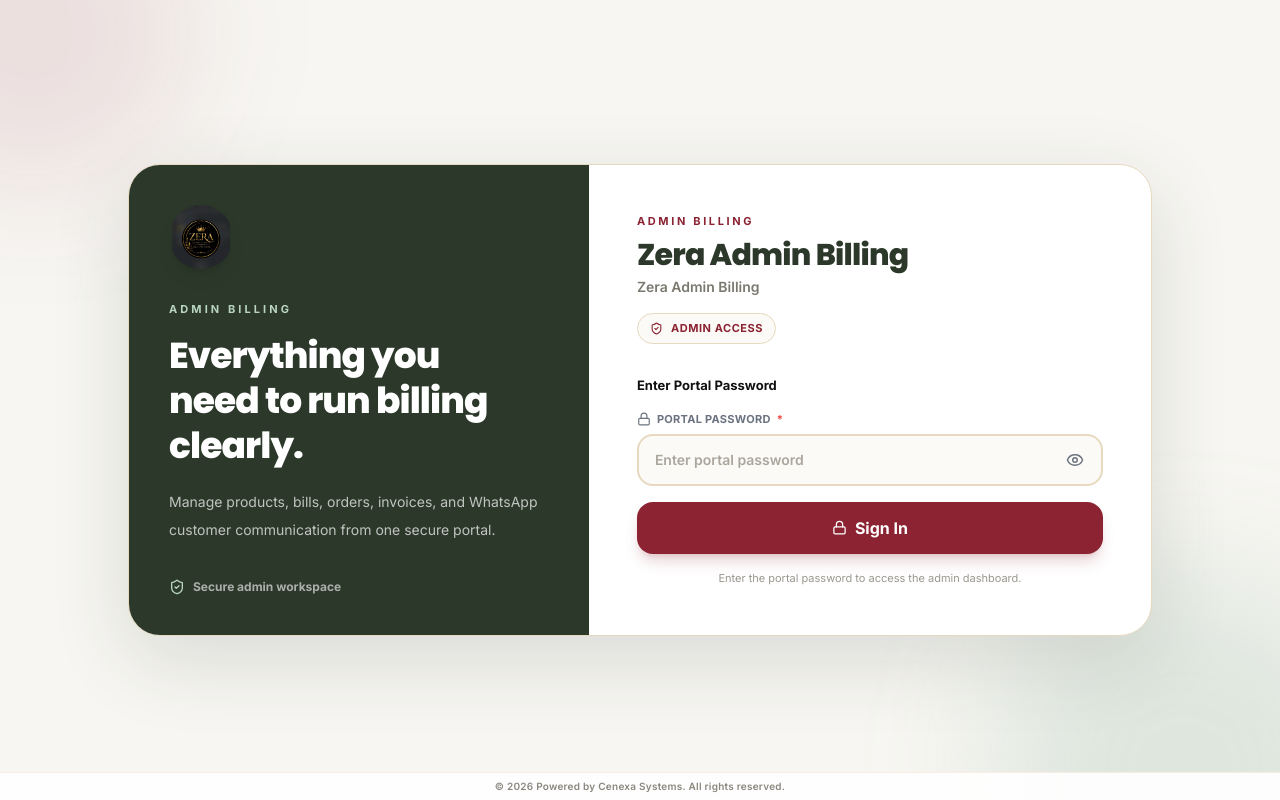
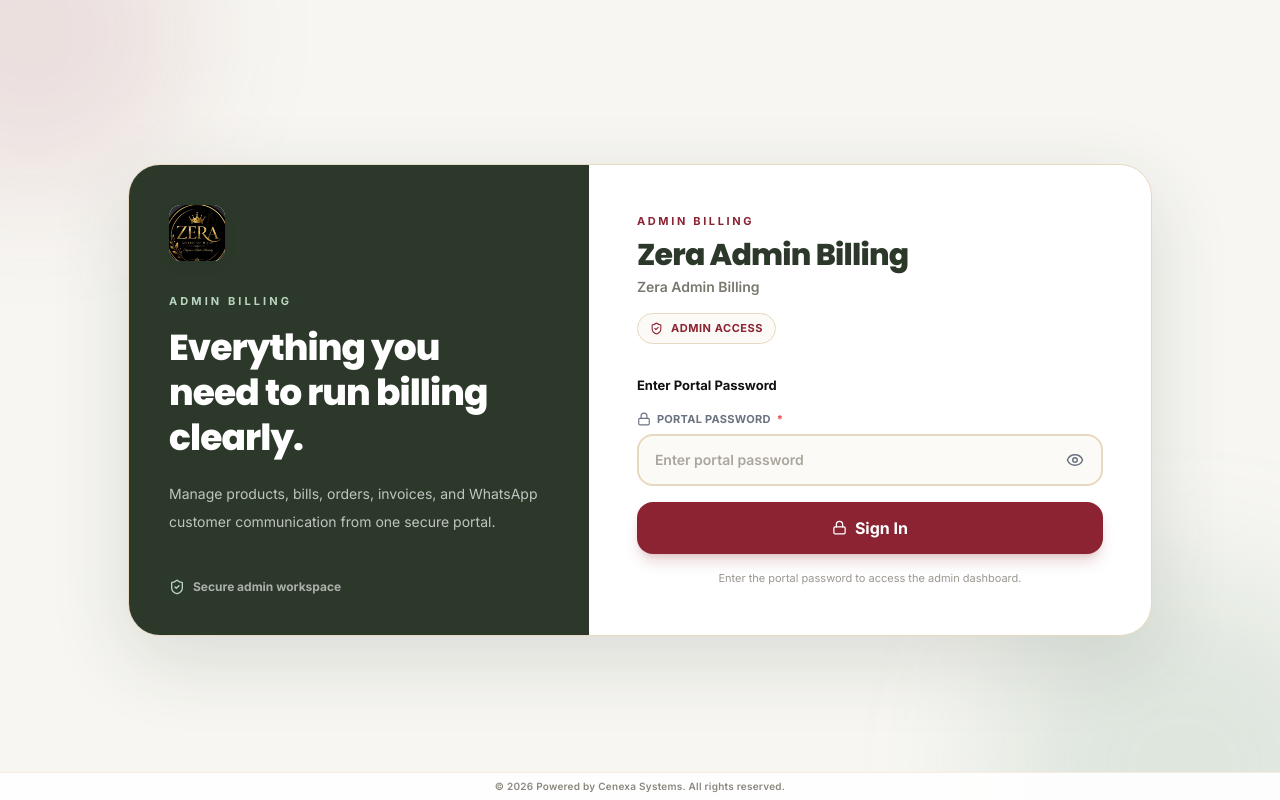
Before and after one commit to sanjayrockerz/KFC-Billing-system, a React (Vite) app in the folder naatu-shop/: page /admin-login in a window 1280 px wide. Built offline with nearby package versions, Linux system fonts and the light colour scheme; no server answers; the database is empty.

Commit message:
Fix login logo to exactly match dashboard sidebar: use zera-logo.png with white rounded box and scale-[1.8] zoom

```diff
--- a/naatu-shop/src/pages/AdminLogin.tsx
+++ b/naatu-shop/src/pages/AdminLogin.tsx
@@ -39,7 +39,7 @@
       <div className="relative grid w-full max-w-5xl overflow-hidden rounded-[32px] border border-[#E7D9BF] bg-white shadow-[0_24px_80px_rgba(44,57,42,0.14)] lg:grid-cols-[0.9fr_1.1fr]">
         <div className="hidden flex-col justify-between bg-[#2C392A] p-10 text-white lg:flex">
           <div>
-            <div className="mb-8"><img src="/logo.png" alt={`${BRAND_EN} logo`} className="h-16 w-16 rounded-full object-contain drop-shadow-lg" /></div>
+            <div className="mb-8 flex h-14 w-14 items-center justify-center rounded-xl bg-white shadow-[0_4px_12px_rgba(17,24,39,0.10)] overflow-hidden"><img src="/zera-logo.png" alt={`${BRAND_EN} logo`} className="w-full h-full object-cover scale-[1.8]" /></div>
             <p className="text-[11px] font-black uppercase tracking-[0.28em] text-[#B9D5C1]">{BRAND_SUBTITLE}</p>
             <h2 className="mt-4 max-w-xs text-4xl font-black leading-tight tracking-tight">Everything you need to run billing clearly.</h2>
             <p className="mt-5 max-w-sm text-sm leading-7 text-white/70">Manage products, bills, orders, invoices, and WhatsApp customer communication from one secure portal.</p>
@@ -49,7 +49,7 @@
         <div className="p-6 sm:p-10 lg:p-12">
         {/* Brand */}
         <div className="mb-8 flex flex-col items-center text-center lg:items-start lg:text-left">
-          <div className="mb-5 flex h-20 w-20 items-center justify-center overflow-hidden rounded-3xl border border-[#E7D9BF] bg-[#FBFAF6] shadow-sm lg:hidden"><img src="/logo.png" alt={`${BRAND_EN} logo`} className="h-full w-full object-contain p-2" /></div>
+          <div className="mb-5 flex h-16 w-16 items-center justify-center rounded-xl bg-white shadow-[0_4px_12px_rgba(17,24,39,0.10)] overflow-hidden lg:hidden"><img src="/zera-logo.png" alt={`${BRAND_EN} logo`} className="w-full h-full object-cover scale-[1.8]" /></div>
           <p className="text-[11px] font-black uppercase tracking-[0.24em] text-[#8B2332]">{BRAND_SUBTITLE}</p>
           <h1 className="mt-2 text-3xl font-black tracking-tight text-[#2C392A]">{BRAND_EN}</h1>
           <p className="mt-1 text-sm font-semibold text-[#7A786F]">{BRAND_TA}</p>
```
